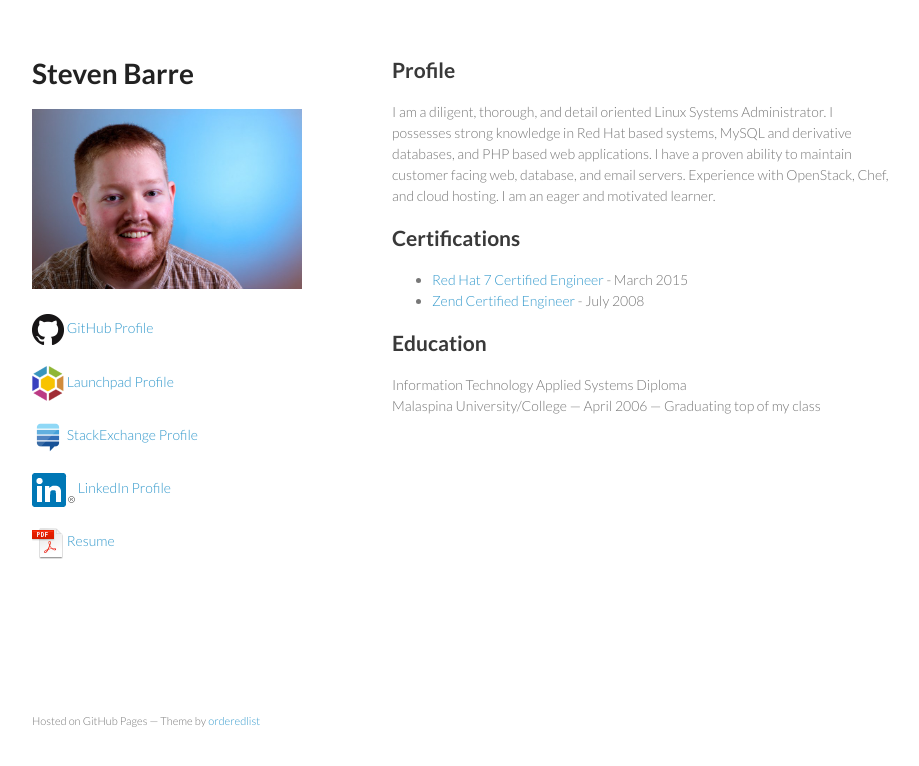
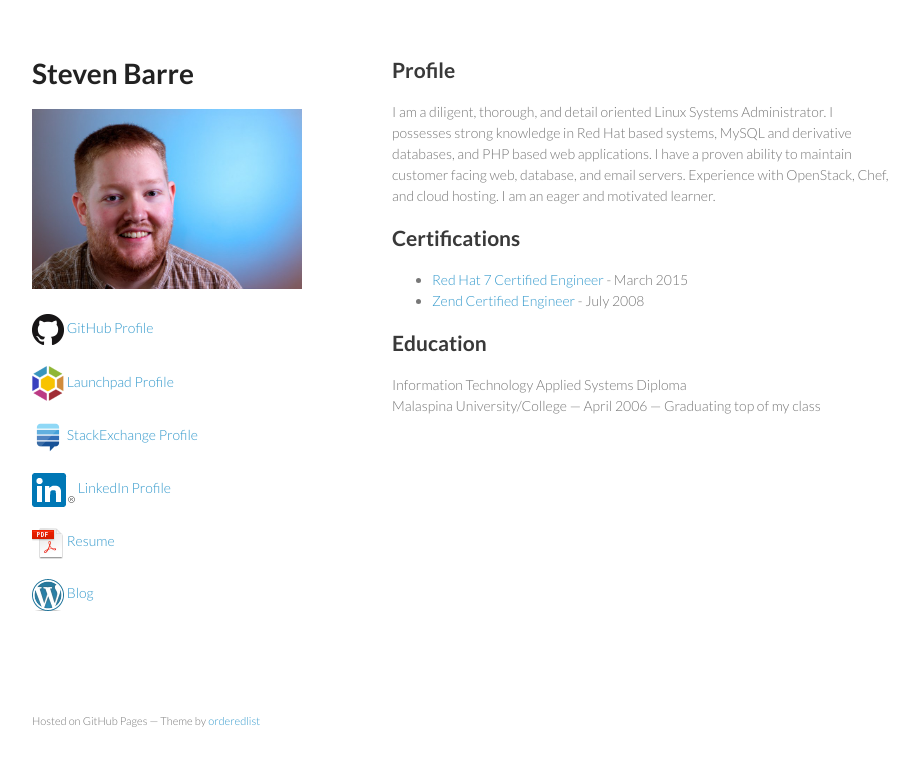
Before and after one commit to slashterix/slashterix.github.io, a plain HTML site: page index.html in a window 1280 px wide. Shown: the whole page, without its empty margins (178-1097 px from the left). Drawn offline with Linux system fonts and the light colour scheme.

Commit message:
Adding link to blog

```diff
--- a/index.html
+++ b/index.html
@@ -23,6 +23,7 @@
         <p class="view"><a href="http://stackexchange.com/users/76571/slashterix"><img src="images/se-icon.png" alt="StackExchange Logo"> StackExchange Profile</a></p>
         <p class="view"><a href="https://ca.linkedin.com/in/stevenbarre"><img src="images/In-2C-34px-R.png" alt="LinkedIn Logo"> LinkedIn Profile</a></p>
         <p class="view"><a href="Steven Barre - Resume.pdf"><img src="images/Adobe_PDF_file_icon_32x32.png" alt="PDF Icon"> Resume</a></p>
+        <p class="view"><a href="https://slashterix.wordpress.com/"><img src="images/wordpress-logo-32-blue.png" alt="Wordpress Logo"> Blog</a></p>
 
       </header>
       <section>
```
Also changed, not shown: images/wordpress-logo-32-blue.png (added).
